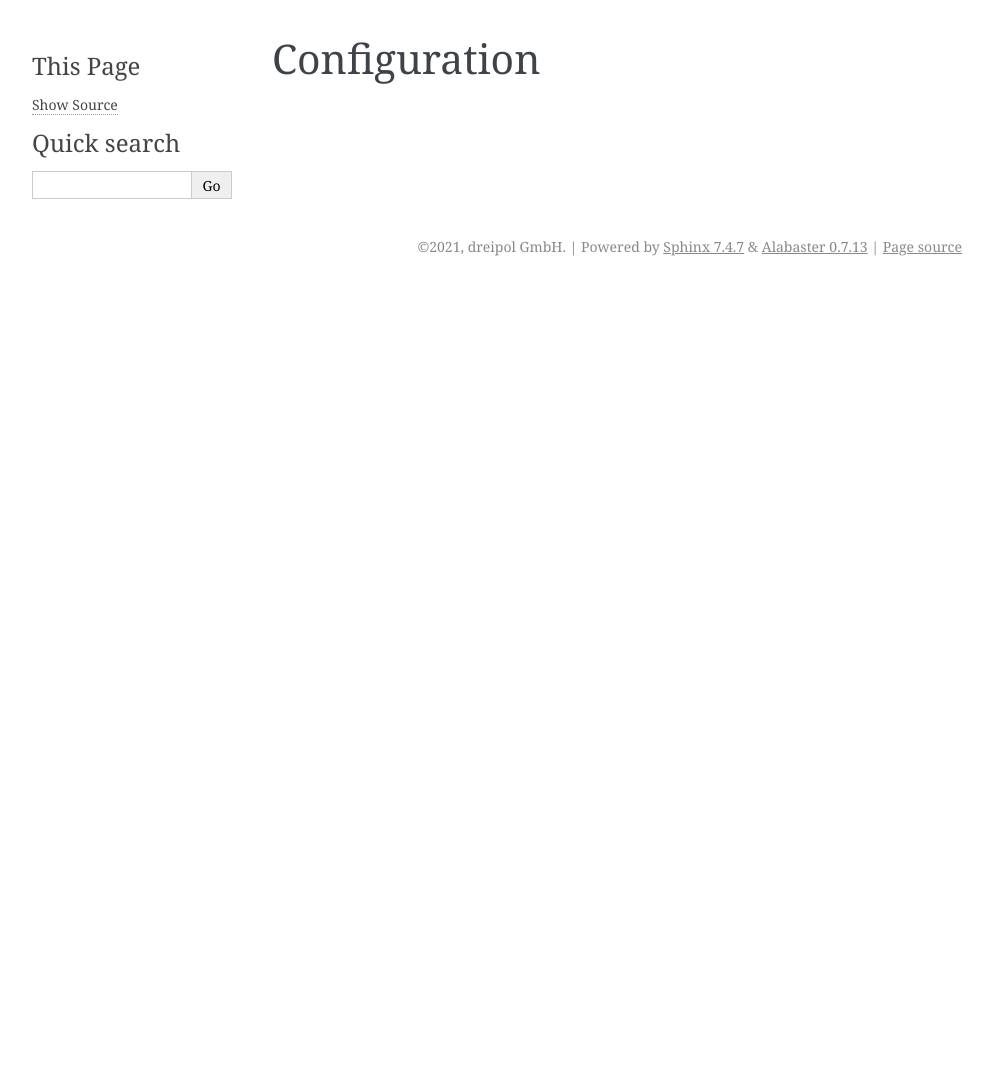
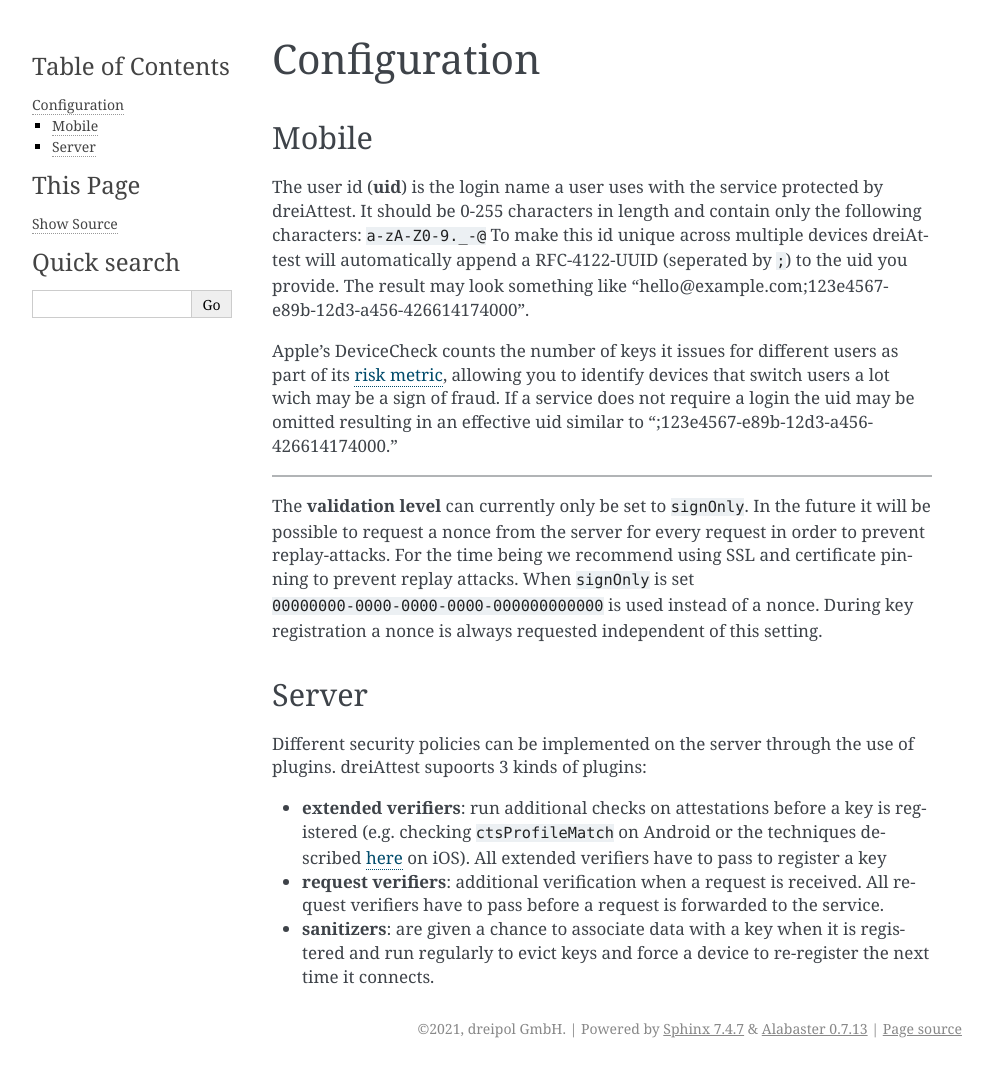
Before and after one commit to dreipol/dreiattest-whitepaper, a Sphinx documentation site: the page built from docs/source/configuration.md, in a window 1280 px wide. Shown: the whole page, without its empty margins (148-1141 px from the left). Built offline with Sphinx 7.4.7, drawn with Linux system fonts in a browser that asks for light colours; before the commit the page ends 900 px from its top, so only the background shows below that.

Commit message:
Add configuration page

```diff
--- a/docs/source/configuration.md
+++ b/docs/source/configuration.md
@@ -1 +1,18 @@
 # Configuration
+## Mobile
+The user id (**uid**) is the login name a user uses with the service protected by dreiAttest. It should be 0-255 characters in length and contain only the following characters: `a-zA-Z0-9._-@`
+To make this id unique across multiple devices dreiAttest will automatically append a RFC-4122-UUID (seperated by `;`) to the uid you provide. The result may look something like "hello@example.com;123e4567-e89b-12d3-a456-426614174000".
+
+Apple's DeviceCheck counts the number of keys it issues for different users as part of its [risk metric](https://developer.apple.com/documentation/devicecheck/assessing_fraud_risk), allowing you to identify devices that switch users a lot wich may be a sign of fraud. If a service does not require a login the uid may be omitted resulting in an effective uid similar to ";123e4567-e89b-12d3-a456-426614174000."
+
+-----------
+
+The **validation level** can currently only be set to `signOnly`. In the future it will be possible to request a nonce from the server for every request in order to prevent replay-attacks. For the time being we recommend using SSL and certificate pinning to prevent replay attacks.
+When `signOnly` is set `00000000-0000-0000-0000-000000000000` is used instead of a nonce. During key registration a nonce is always requested independent of this setting.
+
+## Server
+Different security policies can be implemented on the server through the use of plugins. dreiAttest supoorts 3 kinds of plugins:
+
+- **extended verifiers**: run additional checks on attestations before a key is registered (e.g. checking `ctsProfileMatch` on Android or the techniques described [here](https://developer.apple.com/documentation/devicecheck/assessing_fraud_risk) on iOS). All extended verifiers have to pass to register a key
+- **request verifiers**: additional verification when a request is received. All request verifiers have to pass before a request is forwarded to the service.
+- **sanitizers**: are given a chance to associate data with a key when it is registered and run regularly to evict keys and force a device to re-register the next time it connects.
```
